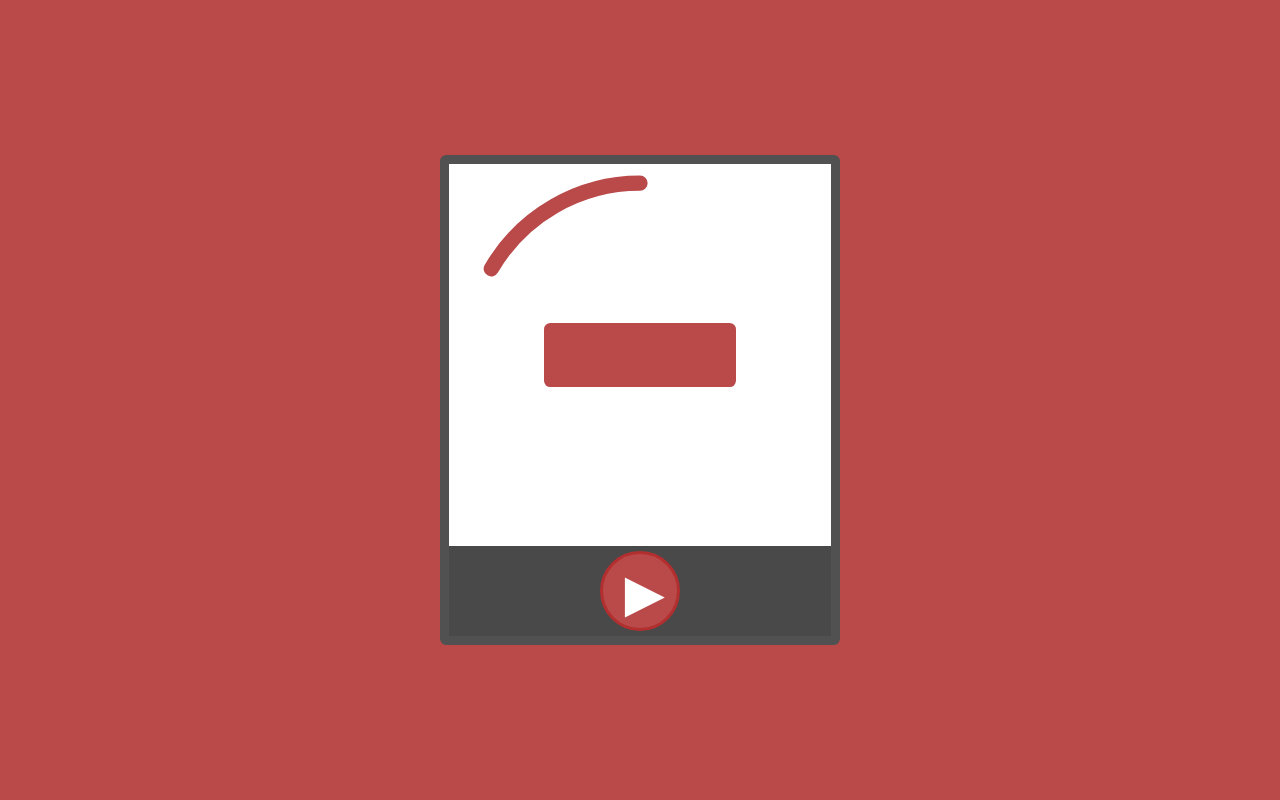
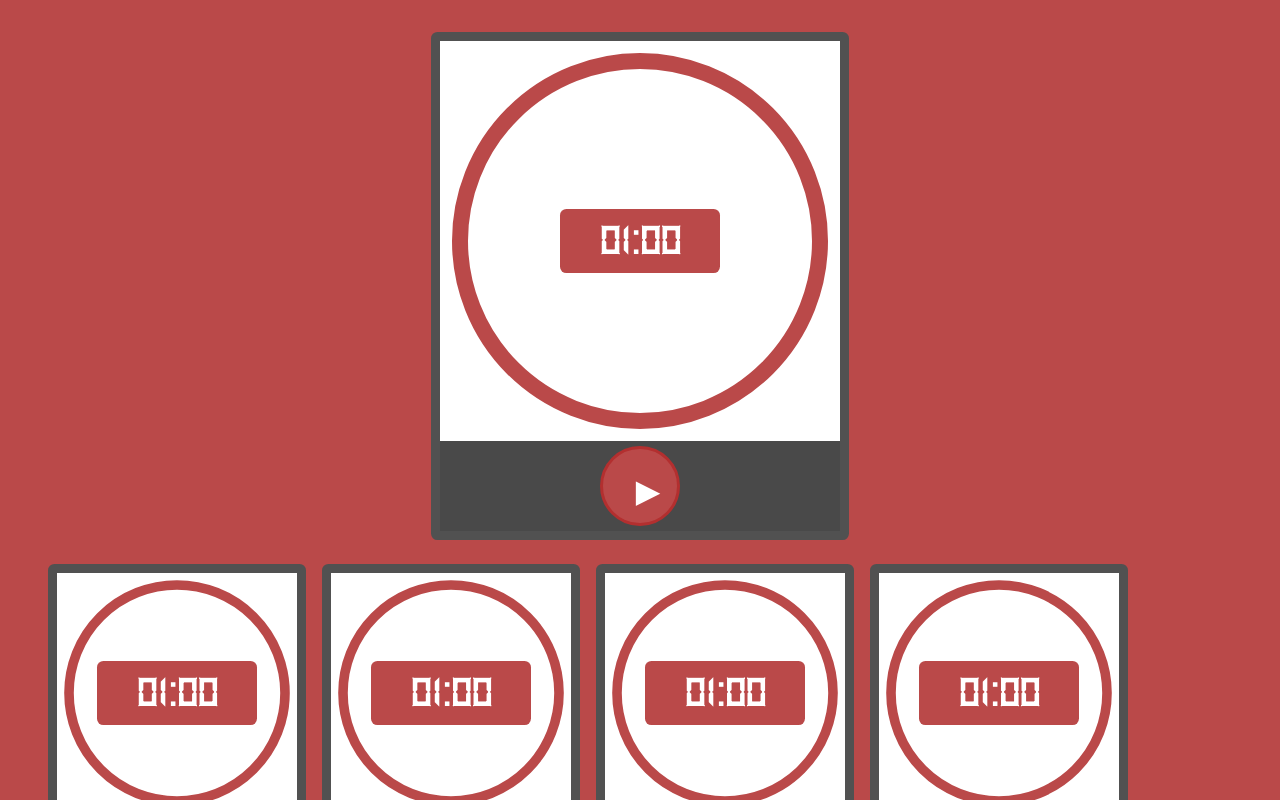
Before and after one commit to zntchantchou/Learn, a website with bundled scripts: page _vanilla/pomodoro/index.html in a window 1280 px wide. Built offline with nearby package versions, Linux system fonts and the light colour scheme.

Commit message:
stored timers

```diff
--- a/_vanilla/pomodoro/Storage.js
+++ b/_vanilla/pomodoro/app/Storage.js
@@ -1,8 +1,8 @@
-const DEFAULT_TIME_MS = 30000;
+const DEFAULT_TIME_MS = 60000;
 
 export const DEFAULT_TIMER = {
   totalTime: DEFAULT_TIME_MS,
-  timeLeft: 5000,
+  timeLeft: DEFAULT_TIME_MS,
   name: "Default",
 };
 
--- a/_vanilla/pomodoro/Timer.js
+++ b/_vanilla/pomodoro/app/Timer.js
@@ -1,7 +1,8 @@
 import Storage from "./Storage.js";
-import { addIdToElements } from "./utils.js";
+import { addIdToElements } from "../utils.js";
+import { millisecondsToMinsAndSecs } from "../utils.js";
 
-function Timer() {
+function Timer(rootId) {
   this.statuses = Object.freeze({
     PAUSED: "PAUSED",
     STOPPED: "STOPPED",
@@ -9,30 +10,33 @@ function Timer() {
   });
   this.name = "Default";
   this.status = this.statuses.STOPPED;
-  this.anchorElt = document.getElementById("background");
-  this.startBtnElt;
   this.timeLeft = this.totalTime;
+  this.intervalId;
+  // METHODS
   this.draw = draw;
-  this.intervalId;
-  this.milliseconds = this.seconds * 1000;
-  this.timeLeftInMs = this.milliseconds;
+  this.displayTimeLeft = displayTimeLeft;
   this.click = click;
   this.start = start;
-  this.toggleBtn = toggleBtn;
   this.tick = tick;
   this.pause = pause;
   this.stop = stop;
   this.reset = reset;
   this.setStatus = setStatus;
-  this.svgCircleElt;
   this.getStrokeDashOffset = getStrokeDashOffset;
   this.totalSeconds = totalSeconds;
   this.timeElapsedInSeconds = timeElapsedInSeconds;
-  // circle configuration
+  // SVG
   this.circleRadius = 45;
   this.circleCircumference = 2 * this.circleRadius * Math.PI;
+  // DOM
+  this.startBtnElt;
+  this.anchorElt = document.getElementById(rootId);
+  this.toggleBtn = toggleBtn;
+  this.countDownElt;
+  this.svgCircleElt;
 
   function draw() {
+    if (!this.anchorElt) throw new Error("Invalid anchor provided: ", rootId);
     const divs = Array(5)
       .fill(null)
       .map((_) => document.createElement("div"));
@@ -43,7 +47,7 @@ function Timer() {
       controlsElt,
       startPauseBtn,
     ] = addIdToElements(divs, [
-      "timer",
+      rootId == "timers" ? "timer-stored" : "timer",
       "countdown-ctn",
       "countdown",
       "controls",
@@ -54,10 +58,7 @@ function Timer() {
     startPauseBtn.classList.add("start-btn");
     controlsElt.appendChild(startPauseBtn);
     this.startBtnElt = startPauseBtn;
-    this.startBtnElt.addEventListener("click", () => {
-      this.click();
-      console.log("STATUS : ", this.status);
-    });
+    this.startBtnElt.addEventListener("click", () => this.click());
     countDownContainerElt.innerHTML = `
     <svg viewBox="0 0 100 100">
     <circle cx="50" cy="50" r="45" transform="rotate(-90, 50, 50)" id="circle-progress">
@@ -65,8 +66,8 @@ function Timer() {
     </svg>
     `;
     countDownContainerElt.appendChild(countDownElt);
+    this.countDownElt = countDownElt;
     this.svgCircleElt = countDownContainerElt.children[0];
-    console.log("svgCircleElt ", this.svgCircleElt);
     timerElt.appendChild(countDownContainerElt);
     timerElt.appendChild(controlsElt);
     this.anchorElt.appendChild(timerElt);
@@ -100,17 +101,13 @@ function Timer() {
     this.toggleBtn();
     this.timeLeft = this.totalTime;
     this.svgCircleElt.strokeDashoffset = this.getStrokeDashOffset();
-    console.log("STOK DASH OFFSET", this.getStrokeDashOffset());
     Storage.updateCurrentTimer({ timeLeft: this.timeLeft });
+    this.displayTimeLeft();
   }
 
   function getStrokeDashOffset() {
-    // console.log("this.circ", this.circleCircumference, this.totalSeconds());
-    // console.log("this.timeElapsed", this.timeElapsedInSeconds());
     if (!(this.totalSeconds() && this.timeElapsedInSeconds())) return 0;
     if (this.timeElapsedInSeconds() >= this.totalSeconds()) return 0;
-    console.log("total seconds", this.totalSeconds());
-    console.log("TEIS", this.timeElapsedInSeconds());
     return (
       (this.circleCircumference / this.totalSeconds()) *
       this.timeElapsedInSeconds() *
@@ -119,7 +116,6 @@ function Timer() {
   }
 
   function timeElapsedInSeconds() {
-    // console.log("TIME ELSAPSED ", this.timeLeft, this.totalTime);
     if (this.timeLeft >= this.totalTime) return this.totalSeconds();
     return (this.totalTime - this.timeLeft) / 1000;
   }
@@ -135,19 +131,21 @@ function Timer() {
     this.timeLeft = currentTimer.timeLeft;
     this.totalTime = currentTimer.totalTime;
     this.svgCircleElt.style.strokeDasharray = this.circleCircumference;
-    console.log("GET STROKE DASH OFFSET", this.getStrokeDashOffset());
     this.svgCircleElt.style.strokeDashoffset = this.getStrokeDashOffset();
-    console.log("reset ", this.timeLeft);
+    this.displayTimeLeft();
+  }
+
+  function displayTimeLeft() {
+    this.countDownElt.innerHTML = millisecondsToMinsAndSecs(this.timeLeft);
   }
 
   function tick() {
     console.log("[TICK]", this);
-    console.log("[TICKING] ABOVE 1000");
     this.timeLeft -= 1000;
     this.svgCircleElt.style.strokeDashoffset = this.getStrokeDashOffset();
     Storage.updateCurrentTimer({ timeLeft: this.timeLeft });
+    this.displayTimeLeft();
     if (this.timeLeft < 1000) {
-      console.log("TICK OFFSET <= 1000 ", this.getStrokeDashOffset());
       return this.stop();
     }
   }
@@ -173,11 +171,6 @@ function Timer() {
     this.startBtnElt.classList.remove("start-btn");
     this.startBtnElt.innerHTML = "||";
   }
-  // pause
-  // stop
-  // toggleBtn
-  // reset
-  // editing
 }
 
 export default Timer;
--- a/_vanilla/pomodoro/index.html
+++ b/_vanilla/pomodoro/index.html
@@ -1,6 +1,5 @@
 <!DOCTYPE html>
 <html lang="en">
-
 <head>
 	<meta charset="utf-8" />
 	<title>Timer</title>
@@ -11,21 +10,9 @@
 
 <body>
 	<script type="module" src="./index.js"></script>
-	<div id="background">
+	<div id="root">
+    <div id="main-timer"></div>
+    <div id="timers">
+    </div>
 	 </div>
 </body>
-
-<!-- <div id="timer">
-  <div id="countdown-ctn">
-    <svg viewBox="0 0 100 100">
-      <circle cx="50" cy="50" r="45" transform="rotate(-90, 50, 50)"  id="circle-progress">
-       <circle cx="50" cy="50" r="48" id="circle-background">
-    </svg>
-    <div id="countdown"></div>
-   </div>
-  <div id="controls">
-     <div id="start-pause-btn" class="start-btn"></div>
-   </div>
- </div>  -->
-
-</html>
--- a/_vanilla/pomodoro/index.js
+++ b/_vanilla/pomodoro/index.js
@@ -1,119 +1,8 @@
-import Storage from "./Storage.js";
-import Timer from "./Timer.js";
-import { millisecondsToMinsAndSecs } from "./utils.js";
+import Timer from "./app/Timer.js";
 
-const PLAY_CHAR = "&#9654";
-const statuses = Object.freeze({
-  PAUSED: "PAUSED",
-  STOPPED: "STOPPED",
-  COUNTING: "COUNTING",
-});
+const storedTimers = Array(1000)
+  .fill(null)
+  .map((_) => new Timer("timers"));
 
-const countdownElt = document.getElementById("countdown");
-const startBtnElt = document.getElementById("start-pause-btn");
-const progressCircleElt = document.getElementById("circle-progress");
-
-const CIRCLE_RADIUS = 45;
-const circumference = 2 * CIRCLE_RADIUS * Math.PI;
-const mainTimer = new Timer();
-mainTimer.draw();
-// /** Size of the step in the progress circle each second */
-// function getTickOffset() {
-//   return circumference / (Storage.getCurrentTimer().totalTime / 1000);
-// }
-
-// function click() {
-//   console.log("[CLICK]");
-//   if (status === statuses.COUNTING) {
-//     pause();
-//   } else {
-//     start();
-//   }
-// }
-
-// function getTimeElapsed() {
-//   let result;
-//   const currentTimer = Storage.getCurrentTimer();
-//   if (!currentTimer) return 0;
-//   result = (currentTimer.totalTime - currentTimer.timeLeft) / 1000;
-//   return currentTimer.totalTime > currentTimer.timeLeft ? result : 0;
-// }
-
-// function resetCounter() {
-//   toggleBtn();
-//   let timeLeft;
-//   let currentTimer = Storage.getCurrentTimer() || DEFAULT_TIMER;
-//   timeLeft = currentTimer.timeLeft;
-//   const tickOffset = getTickOffset();
-//   timeLeftInMs = timeLeft;
-//   countdownElt.innerHTML = millisecondsToMinsAndSecs(timeLeft);
-//   progressCircleElt.style.strokeDasharray = circumference;
-//   const strokeDashoffset = -1 * tickOffset * getTimeElapsed();
-//   progressCircleElt.style.strokeDashoffset = strokeDashoffset;
-//   progressCircleElt.style.stroke = "rgb(186, 73, 73)";
-//   progressCircleElt.style.visibility = "visible";
-//   // disable animation when resetting
-//   progressCircleElt.style.transition = "stroke-dashoffset 0s";
-// }
-
-// function start() {
-//   console.log("[START]");
-//   status = statuses.COUNTING;
-//   toggleBtn();
-//   intervalId = setInterval(tick, 1000);
-//   progressCircleElt.transition =
-//     "stroke-dashoffset 0.2s cubic-bezier(0.23, 1, 0.32, 1)";
-//   progressCircleElt.style.stroke = "rgb(186, 73, 73)";
-//   progressCircleElt.style.visibility = "visible";
-// }
-
-// function toggleBtn() {
-//   console.log("[toggleBtn]");
-//   if ([statuses.STOPPED, statuses.PAUSED].includes(status)) {
-//     startBtnElt.innerHTML = PLAY_CHAR;
-//     startBtnElt.classList.remove("pause-btn");
-//     startBtnElt.classList.add("start-btn");
-//     return;
-//   }
-//   startBtnElt.classList.add("pause-btn");
-//   startBtnElt.classList.remove("start-btn");
-//   startBtnElt.innerHTML = "||";
-// }
-
-// function pause() {
-//   console.log("[PAUSE]");
-//   status = statuses.PAUSED;
-//   toggleBtn();
-//   clearInterval(intervalId);
-// }
-
-// function stop() {
-//   console.log("[STOP]");
-//   status = statuses.STOPPED;
-//   toggleBtn();
-//   const currentTimer = Storage.getCurrentTimer();
-//   Storage.updateCurrentTimer({ timeLeft: currentTimer.totalTime });
-//   clearInterval(intervalId);
-//   resetCounter();
-// }
-
-// function tick() {
-//   console.log(
-//     "--------------------------------------------- [TICK]  ---------------------------------------------"
-//   );
-//   console.log("Status", status);
-//   timeLeftInMs = Number(timeLeftInMs);
-//   timeLeftInMs -= 1000;
-//   countdownElt.innerHTML = millisecondsToMinsAndSecs(timeLeftInMs);
-//   Storage.updateCurrentTimer({
-//     timeLeft: timeLeftInMs,
-//   });
-//   let currentOffset = Number(progressCircleElt.style.strokeDashoffset);
-//   currentOffset -= getTickOffset();
-//   progressCircleElt.style.strokeDashoffset = currentOffset;
-//   if (timeLeftInMs <= 0) return stop();
-// }
-
-// // START
-// startBtnElt.addEventListener("click", click);
-// resetCounter();
+const timers = [new Timer("main-timer")].concat(storedTimers);
+timers.forEach((timer) => timer.draw());
--- a/_vanilla/pomodoro/style/reset.css
+++ b/_vanilla/pomodoro/style/reset.css
@@ -106,7 +106,11 @@ section {
   display: block;
 }
 body {
-  line-height: 1;
+  position: absolute;
+  top: 0;
+  bottom: 0;
+  left: 0;
+  right: 0;
 }
 ol,
 ul {
--- a/_vanilla/pomodoro/style/style.css
+++ b/_vanilla/pomodoro/style/style.css
@@ -3,37 +3,62 @@
   src: url("./fonts/digital/DIGI.TTF");
 }
 
-#background {
+#root {
+  overflow: hidden;
+  position: absolute;
+  bottom: 0px;
+  top: 0px;
+  left: 0px;
+  right: 0px;
+  padding: 2rem;
   background-color: rgb(186, 73, 73);
-  height: 100vh;
   display: flex;
+  flex-wrap: wrap;
   justify-content: center;
   align-items: center;
+  box-sizing: border-box;
 }
 
-#background > * {
+#root > * {
   padding: 0;
   margin: 0;
   font-weight: 500;
   font-family: "Digi";
   box-sizing: border-box;
+  display: flex;
+}
+
+#timer-stored {
+  width: 15rem;
+  margin-left: 1rem;
+  margin-bottom: 5%;
+  margin-bottom: 5%;
+}
+
+#timer,
+#timer-stored {
+  /* background-color: rgba(255, 255, 255, 0.793); */
+  display: flex;
+  flex-direction: column;
+  border-radius: 0.4rem;
+  background-color: rgb(73, 73, 73);
+  border: rgb(81, 81, 81) solid 0.6em;
+  margin-bottom: 1.5rem;
 }
 
 #timer {
-  /* background-color: rgba(255, 255, 255, 0.793); */
   width: 25rem;
-  display: flex;
-  flex-direction: column;
-  letter-spacing: 0.6rem;
-  border-radius: 0.4rem;
-  background-color: rgb(73, 73, 73);
-  border: rgb(81, 81, 81) solid 0.6em;
 }
 
-#counter {
-  border-radius: 0px;
+#timers {
+  display: flex;
+  flex-wrap: wrap;
   width: 100%;
-  height: calc(100% - 4rem);
+  height: 22rem;
+  overflow-y: scroll;
+  box-sizing: border-box;
+  justify-content: flex-start;
+  align-items: center;
 }
 
 #controls {
@@ -47,13 +72,24 @@
   padding: 0.3rem;
 }
 
+#timer-stored #start-pause-btn {
+  height: 3rem;
+  width: 3rem;
+}
+#timer-stored .start-btn {
+  padding: 0.2rem 0.6rem 0rem 1rem;
+}
+
+#timer-stored .pause-btn {
+  padding: 0.2srem 0rem 0.6rem 0.4rem;
+}
+
 #start-pause-btn {
   display: flex;
   justify-content: center;
   align-items: center;
   color: white;
-  font-size: 3rem;
-  font-weight: 900;
+  font-size: 2rem;
   height: 5rem;
   width: 5rem;
   box-sizing: border-box;
@@ -77,6 +113,7 @@
 }
 
 #countdown-ctn {
+  position: relative;
   display: flex;
   justify-content: center;
   align-items: center;
@@ -92,7 +129,7 @@
   background-color: rgb(186, 73, 73);
   color: white;
   font-size: 2.6rem;
-  width: 12rem;
+  min-width: 10rem;
   height: 4rem;
   border-radius: 0.4rem;
   font-weight: 700;
```
Also changed, not shown: 1 other file.
